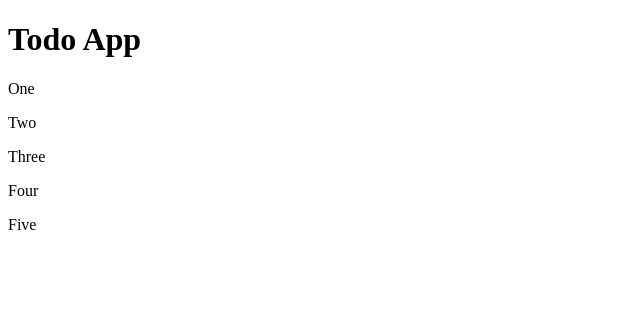
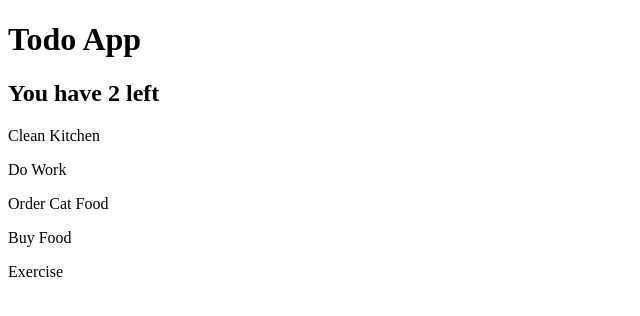
Before and after one commit to Simbaxo/Todo-App, a plain HTML site: page index.html in a window 1280 px wide. Shown: the whole page, without its empty margins (0-640 px from the left). Drawn offline with Linux system fonts and the light colour scheme.

Commit message:
Adding Total Number of Incomplete Todos to DOM and Todo List to DOM

```diff
--- a/index.html
+++ b/index.html
@@ -10,11 +10,6 @@
 
 <body>
   <h1>Todo App</h1>
-  <p>One</p>
-  <p>Two</p>
-  <p>Three</p>
-  <p>Four</p>
-  <p>Five</p>
   <script src="todo.js"></script>
 </body>
 
--- a/todo.js
+++ b/todo.js
@@ -1,4 +1,3 @@
-// Convert array to array of objects -> text, completed
 const todos = [{
   text: 'Order Cat Food',
   completed: true
@@ -52,3 +51,20 @@ console.log(todos)
 
 // deleteTodo(todos, 'buy food')
 // console.log(todos)
+
+// You have 2 todos left
+// Add a p for each todo (use text value)
+
+const incompleteTodos = todos.filter(function (todo) {
+  return !todo.completed
+})
+
+const summary = document.createElement('h2')
+summary.textContent = `You have ${incompleteTodos.length} left`
+document.querySelector('body').appendChild(summary)
+
+todos.forEach(function (todo) {
+  const p = document.createElement('p')
+  p.textContent = todo.text
+  document.querySelector('body').appendChild(p)
+})
```
